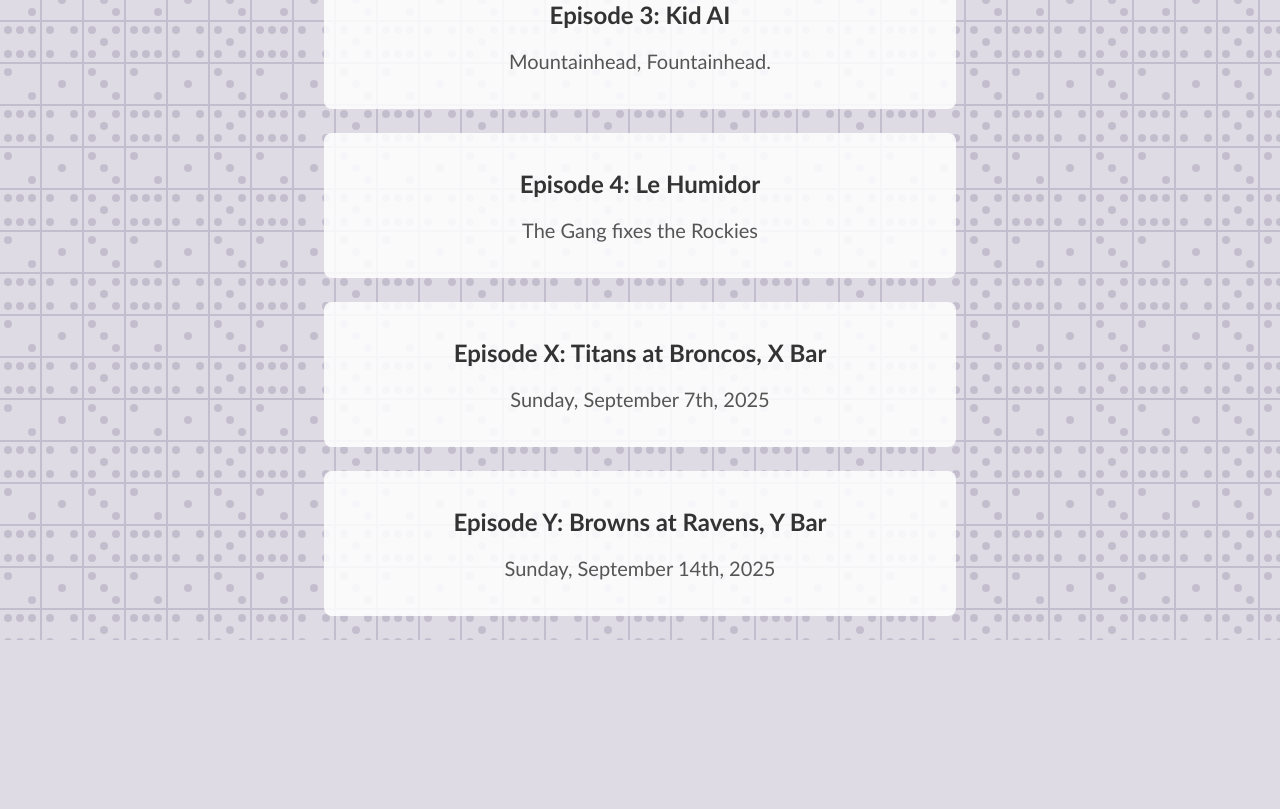
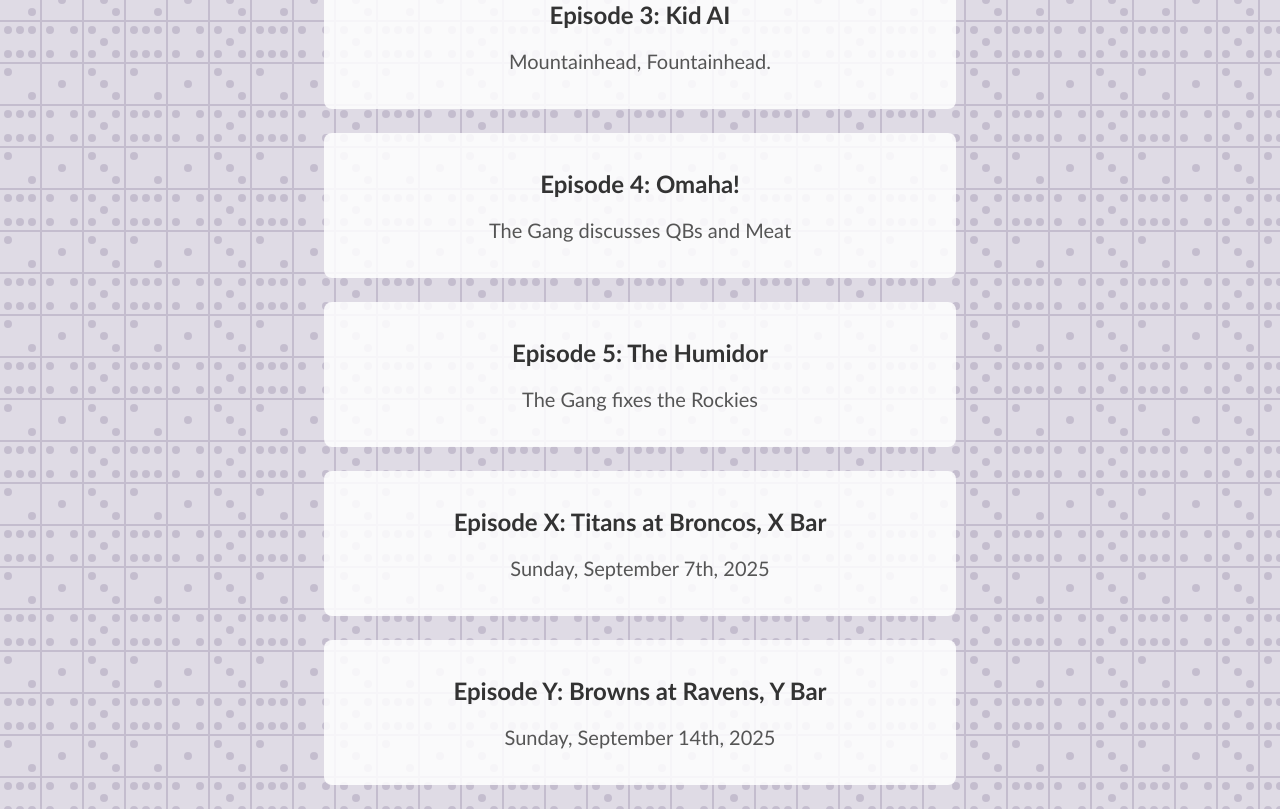
Before and after one commit to pocketsquare/rainharder, a SvelteKit app: page /fools in a window 1280 px wide. Shown: the part 860-1669 px from the top of the page. Before the commit the page ends 1500 px from the top, so only its background shows below. Built offline with nearby package versions, Linux system fonts and the light colour scheme.

Commit message:
admin update

```diff
--- a/src/routes/fools/+page.svelte
+++ b/src/routes/fools/+page.svelte
@@ -57,7 +57,12 @@
   </section>
 
   <section class="episode-sample">
-    <h2>Episode 4: Le Humidor</h2>
+    <h2>Episode 4: Omaha!</h2>
+    <p>The Gang discusses QBs and Meat</p>
+  </section>
+
+  <section class="episode-sample">
+    <h2>Episode 5: The Humidor</h2>
     <p>The Gang fixes the Rockies</p>
   </section>
 
```
